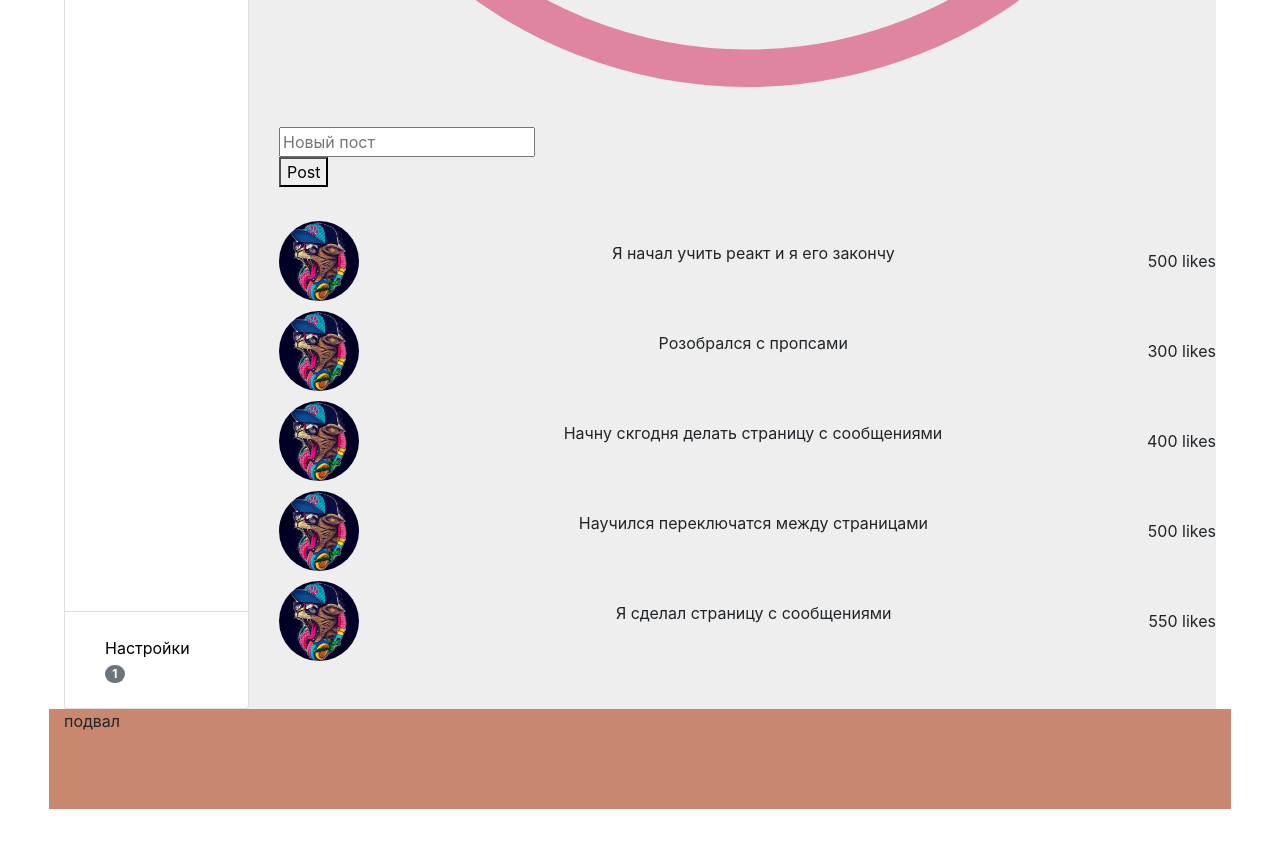
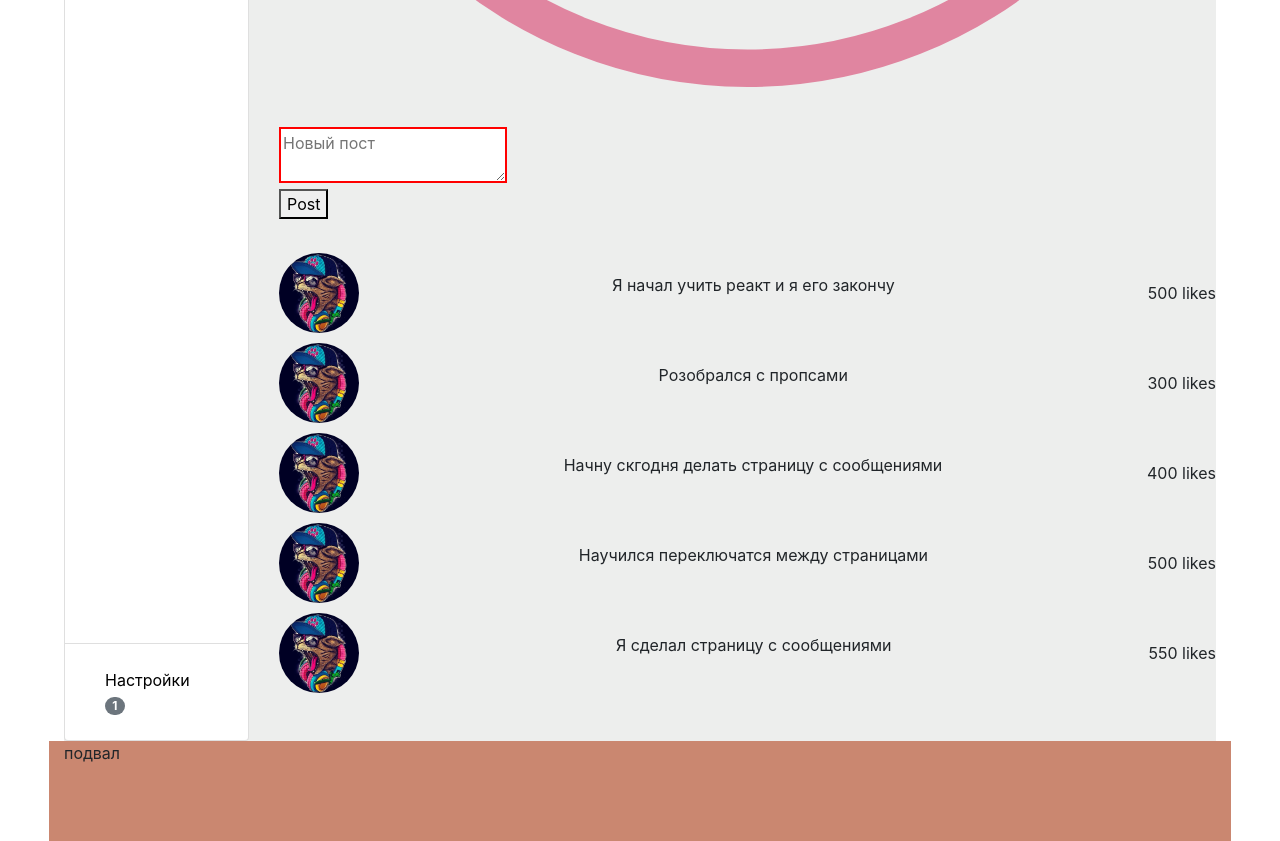
Before and after one commit to Slavvvvvva/social, a React (Create React App) app: page /myprofile/1 in a window 1280 px wide. Shown: the part 1000-1841 px from the top of the page. Before the commit the page ends 1809 px from the top, so only its background shows below. Built offline with nearby package versions, Linux system fonts and the light colour scheme; no server answers.

Commit message:
redux-form validation begin

```diff
--- /dev/null
+++ b/src/components/Loader/form.module.scss
@@ -0,0 +1,8 @@
+
+.formControl.error {
+    textarea{
+        border: solid red  2px;
+
+    }
+
+}
--- /dev/null
+++ b/src/components/Loader/textarea.js
@@ -0,0 +1,12 @@
+import React from 'react'
+import s from './form.module.scss'
+
+export const TextArea = ({input, meta, ...props}) => {
+
+    return (
+        <div className = {s.formControl+' '+ s.error}>
+            <textarea {...input} {...props}/>
+            {meta.error && meta.touched && <span>{meta.error}</span>}
+        </div>
+    )
+}
--- a/src/components/Massedges/masseges.js
+++ b/src/components/Massedges/masseges.js
@@ -8,6 +8,8 @@ import MyMessag from './my-meseges/my-meseges'
 import OponentMesage from './oponent-meseges/oponent-meseges'
 import { Redirect } from 'react-router-dom'
 import { reduxForm, Field } from 'redux-form'
+import { TextArea } from '../Loader/textarea'
+import { reqiredField, validMaxLenght } from '../../util/validation'
 
 const Chat = (props) => {
     const DialogName = props.ContainerDialogName.map((item) => {
@@ -43,11 +45,12 @@ const Chat = (props) => {
         </Col>
     )
 }
+const MaxLenght100 = validMaxLenght(100)
 const AddMessegeForm = (props) => {
     return (
         <form onSubmit={props.handleSubmit}>
             <div>
-                <Field placeholder={'Massege'} name={'massege'} component={'textarea'} />
+                <Field placeholder={'Massege'} name={'massege'} component={TextArea} validate = {[reqiredField, MaxLenght100]} />
             </div>
             <div>
                 <button>Send</button>
--- a/src/components/User/coments/coments.js
+++ b/src/components/User/coments/coments.js
@@ -2,6 +2,8 @@ import React from 'react';
 import c from './coments.module.scss';
 import ComentItem from './coment-item/coment-item.js';
 import { reduxForm, Field } from 'redux-form'
+import { reqiredField, validMaxLenght } from '../../../util/validation';
+import { TextArea } from '../../Loader/textarea';
 
 const Coments = (props) => {
 
@@ -28,12 +30,13 @@ const Coments = (props) => {
         </div>
     )
 }
+const MaxLenght20 = validMaxLenght(20)
+const AddPost = (props) => {
 
-const AddPost = (props) => {
     return (
         <form onSubmit={props.handleSubmit}>
             <div>
-                <Field placeholder={'Новый пост'} name={'NevPost'} component={'input'} />
+                <Field placeholder={'Новый пост'} name={'NevPost'} component={TextArea} validate ={ [reqiredField, MaxLenght20]} />
 
             </div>
             <div>
--- /dev/null
+++ b/src/util/validation.js
@@ -0,0 +1,10 @@
+let validMaxLenght = (len) => (value) => {
+    if (value && value.length > len) return `максимальная длинна ${len}  знаков`
+    return undefined
+}
+let reqiredField = (value) => {
+    if (value) return undefined
+    return "обязательное поле"
+}
+export {reqiredField}
+export {validMaxLenght}
```
